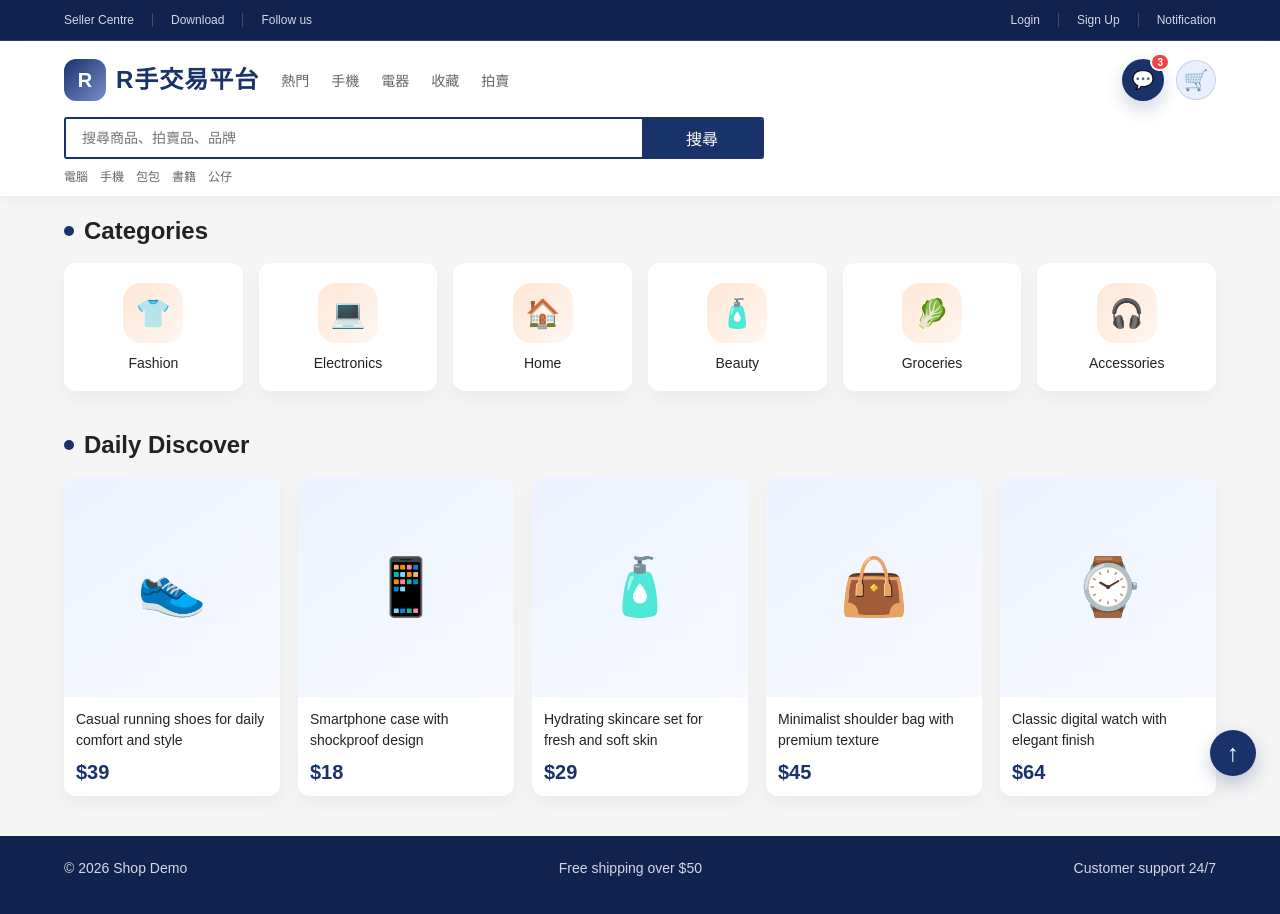
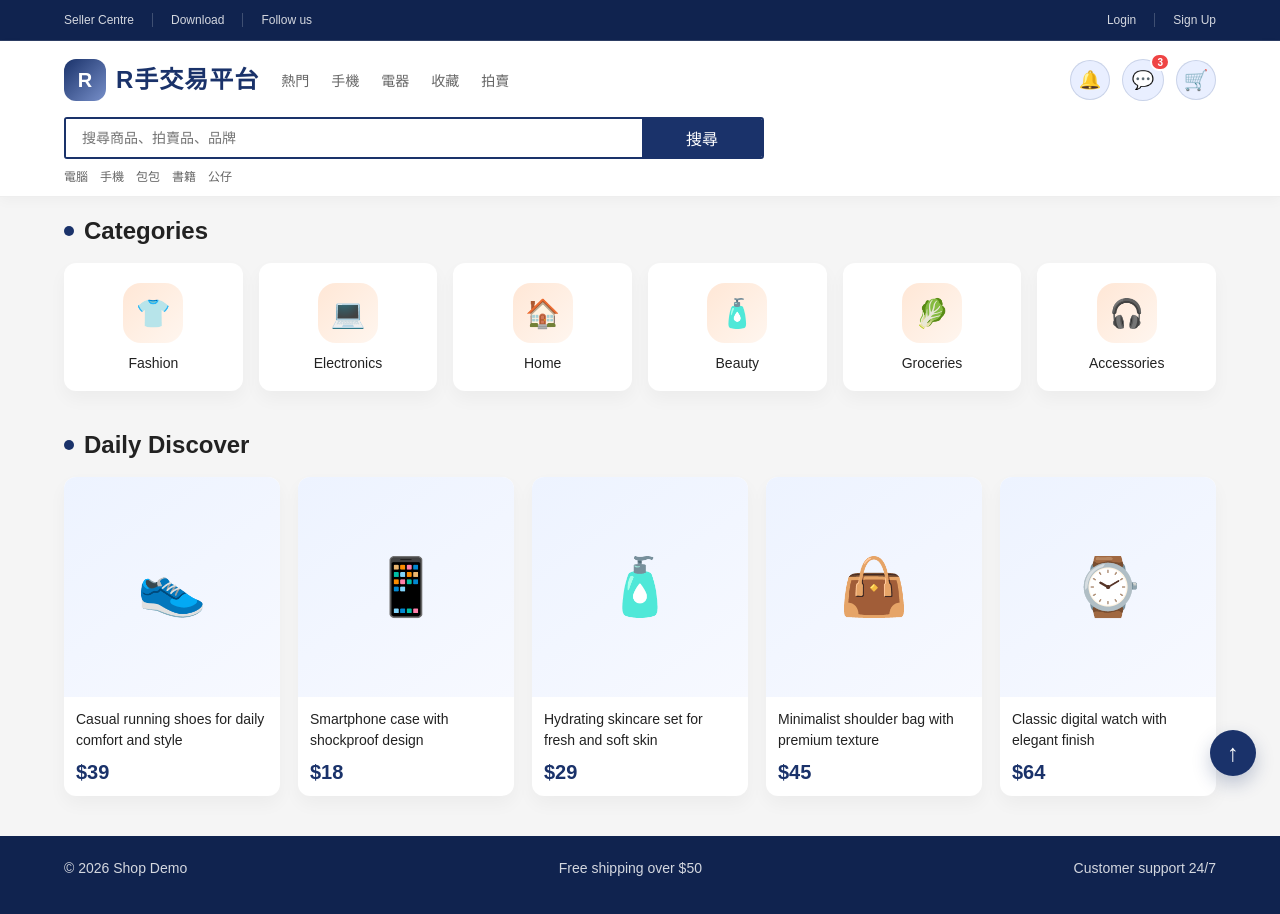
Before and after one commit to s114321030/webui-lab, a plain HTML site: page index.html in a window 1280 px wide. Drawn offline with Linux system fonts and the light colour scheme.

Commit message:
修改notification位置, 並和聊天、購物車同步特效

```diff
--- a/css/style.css
+++ b/css/style.css
@@ -94,6 +94,24 @@ img {
     margin-left: auto;
 }
 
+.notification-bell {
+    width: 40px;
+    height: 40px;
+    padding: 0;
+    border: 1px solid rgba(26, 50, 106, 0.15);
+    border-radius: 50%;
+    background: var(--primary-soft);
+    font-size: 18px;
+    cursor: pointer;
+    transition: background 0.2s ease, transform 0.2s ease;
+}
+
+.notification-bell:hover,
+.cart:hover {
+    background: var(--accent-soft);
+    transform: translateY(-3px);
+}
+
 .status-pill {
     background: var(--primary-soft);
     color: var(--primary);
@@ -113,14 +131,20 @@ img {
     width: 42px;
     height: 42px;
     border-radius: 50%;
-    background: var(--primary);
-    color: var(--white);
+    background: var(--primary-soft);
+    color: var(--primary);
+    border: 1px solid rgba(26, 50, 106, 0.15);
     display: flex;
     align-items: center;
     justify-content: center;
     font-size: 18px;
-    box-shadow: 0 8px 18px rgba(26, 50, 106, 0.2);
     cursor: pointer;
+    transition: background 0.2s ease, transform 0.2s ease;
+}
+
+.chat-bubble:hover {
+    background: var(--accent-soft);
+    transform: translateY(-3px);
 }
 
 .chat-badge {
@@ -278,6 +302,8 @@ img {
     background: var(--primary-soft);
     color: var(--primary);
     border: 1px solid rgba(26, 50, 106, 0.15);
+    cursor: pointer;
+    transition: background 0.2s ease, transform 0.2s ease;
 }
 
 .nav {
--- a/js/components.js
+++ b/js/components.js
@@ -9,7 +9,6 @@ const sharedHeader = `
       <div class="topbar-right">
         <a href="index.html">Login</a>
         <a href="index.html">Sign Up</a>
-        <a href="index.html">Notification</a>
       </div>
     </div>
   </div>
@@ -32,6 +31,7 @@ const sharedHeader = `
       </nav>
 
       <div class="header-actions">
+        <button class="notification-bell" type="button" aria-label="通知" title="通知">🔔</button>
         <div class="chat-bubble-wrap">
           <div class="chat-bubble">💬</div>
           <span class="chat-badge">3</span>
```
